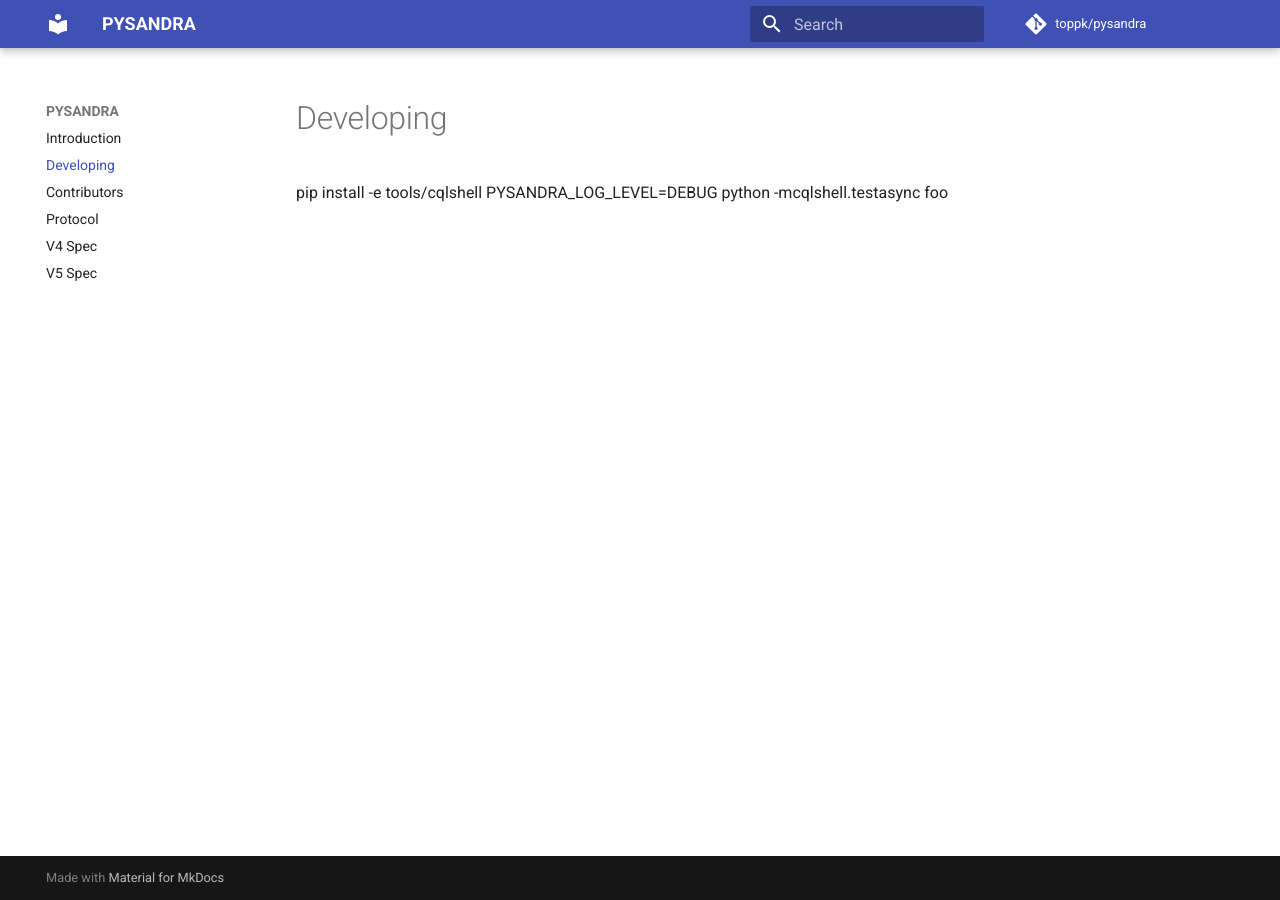
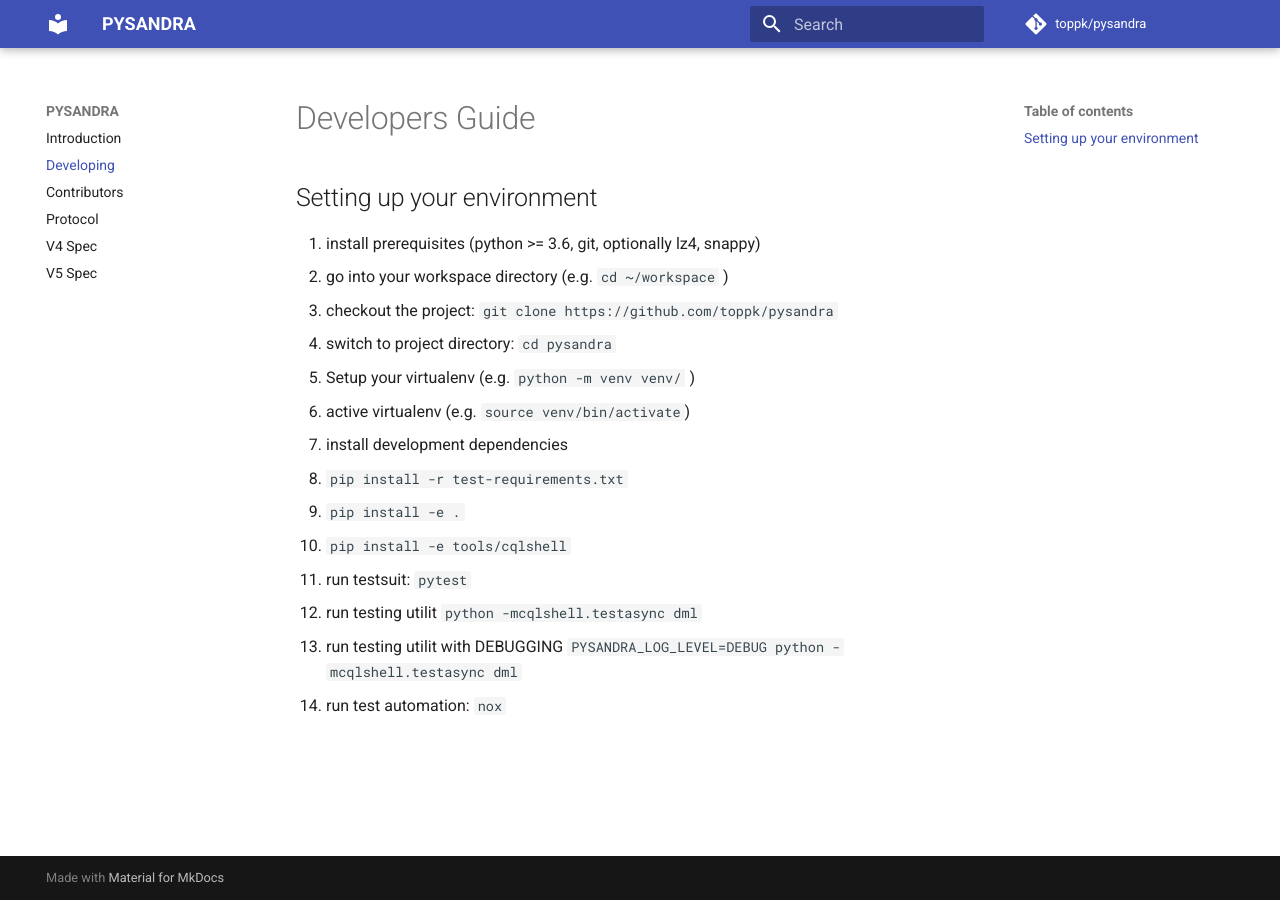
Before and after one commit to toppk/pysandra, an MkDocs documentation site: the page built from docs/developing.md, in a window 1280 px wide. Built offline with MkDocs 1.6.1 and Material for MkDocs 9.7.7, drawn with Linux system fonts in a browser that asks for light colours; comment, search, counter and statistics services are not loaded.

Commit message:
-more unit tests.  (seeking code coverage helped me find one bug) -update docs -bumped version (will do a release)

```diff
--- a/docs/developing.md
+++ b/docs/developing.md
@@ -1,2 +1,24 @@
-pip install -e tools/cqlshell
-PYSANDRA_LOG_LEVEL=DEBUG  python -mcqlshell.testasync foo
+
+
+
+Developers Guide
+================
+
+Setting up your environment
+---------------------------
+
+
+1. install prerequisites (python >= 3.6, git, optionally lz4, snappy)
+2. go into your workspace directory (e.g. `cd ~/workspace` )
+3. checkout the project: `git clone https://github.com/toppk/pysandra`
+4. switch to project directory: `cd pysandra`
+5. Setup your virtualenv (e.g. `python -m venv venv/` )
+6. active virtualenv (e.g. `source venv/bin/activate`)
+7. install development dependencies
+8.   `pip install -r  test-requirements.txt`
+9.   `pip install -e .`
+10.  `pip install -e tools/cqlshell`
+11. run testsuit: `pytest`
+12. run testing utilit `python -mcqlshell.testasync dml`
+13. run testing utilit with DEBUGGING `PYSANDRA_LOG_LEVEL=DEBUG python -mcqlshell.testasync dml`
+14. run test automation: `nox`
--- a/pysandra/__about__.py
+++ b/pysandra/__about__.py
@@ -12,7 +12,7 @@ __all__ = [
 __title__ = "pysandra"
 __description__ = "Python driver for Cassandra focusing on asyncio users (INCOMPLETE)."
 __uri__ = "https://github.com/toppk/pysandra"
-__version__ = "0.2.5"
+__version__ = "0.2.6"
 __author__ = "Kenneth Topp"
 __email__ = "toppk@bllue.org"
 __license__ = "MIT or Apache License, Version 2.0"
```
Also changed, not shown: README.md (+6 -19 lines), 3 other files.
